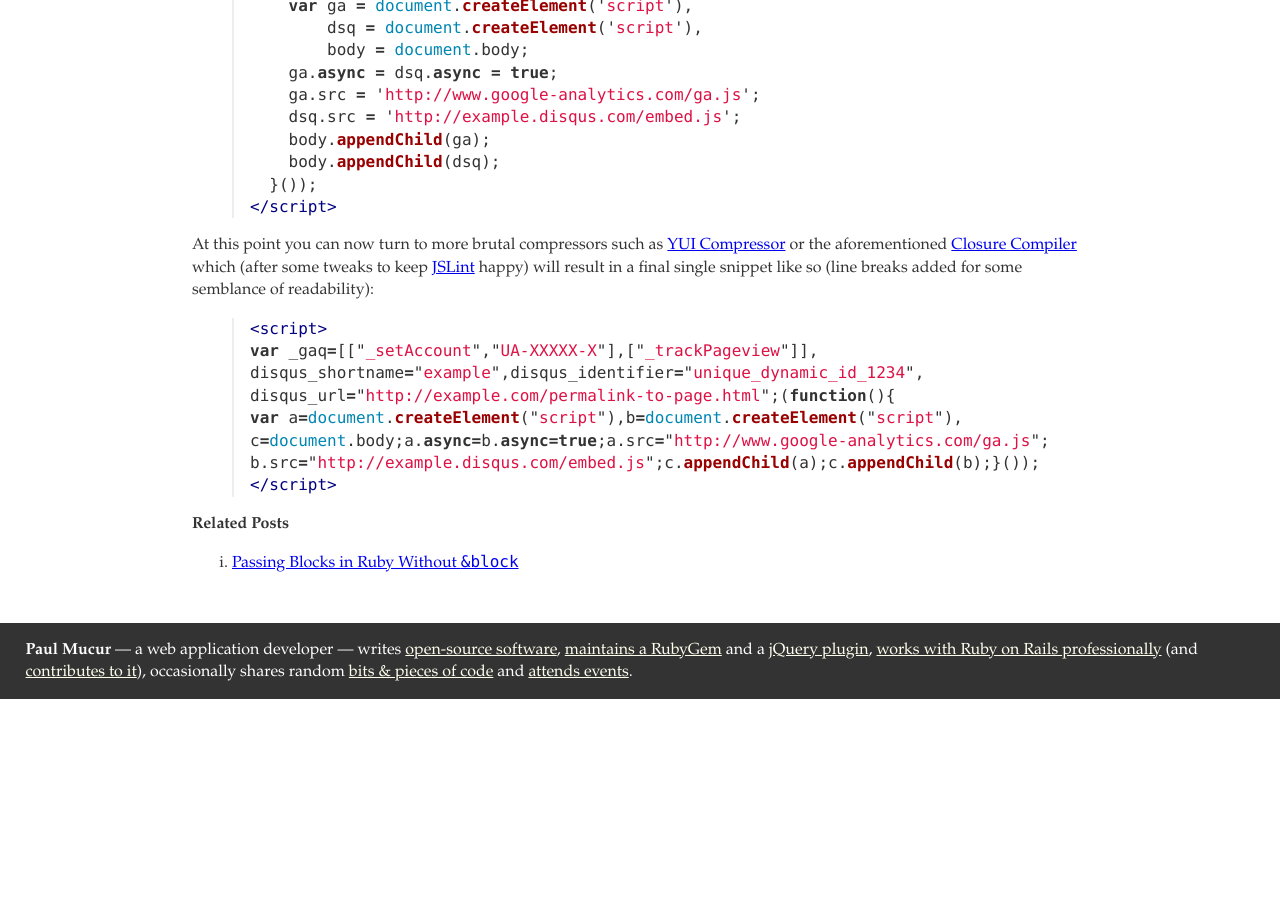
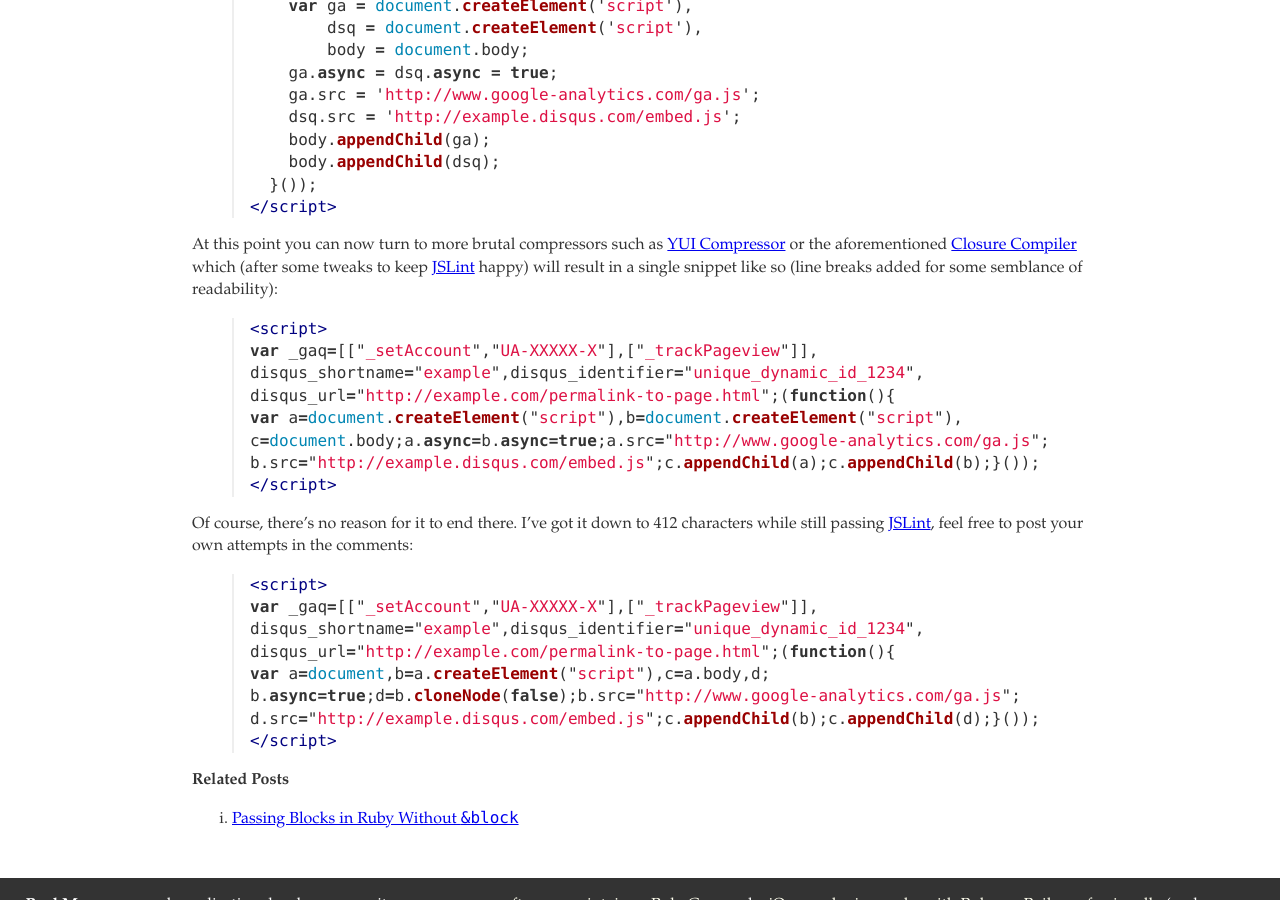
Before and after one commit to mudge/mudge.github.com, a Jekyll site: the page built from _posts/2011-01-29-combining-and-compressing-disqus-and-google-analytics-javascript.markdown, in a window 1280 px wide and 900 px high, scrolled down 4531 px. Built offline with Jekyll 4.4.1, drawn with Linux system fonts in a browser that asks for light colours; some web fonts are replaced; Markdown is read by kramdown in place of the engine named in the settings; comment, search, counter and statistics services are not loaded; before the commit the page ends 5230 px from its top, so only the background shows below that.

Commit message:
Issue the challenge.

```diff
--- a/_layouts/post.html
+++ b/_layouts/post.html
@@ -1,4 +1,4 @@
 ---
 layout: default
 ---
-<article><header><h1><a href={{ page.url }}>{{ page.title }}</a></h1><p class=byline>By <a href=/ rel="me author">Paul Mucur</a></p><p class=date><time datetime={{ page.date | date_to_xmlschema }}>{{ page.date | date: "%A, %d %B %Y" }}</time></p></header>{{ content }}{% unless site.related_posts == empty %}<h2>Related Posts</h2><ol>{% for post in site.related_posts limit:3 %}<li><a href={{ post.url }}>{{ post.title }}</a></li>{% endfor %}</ol>{% endunless %}<div id=disqus_thread></div></article><script>var disqus_shortname="mudge",disqus_identifier="{{ page.id }}",disqus_url="http://mudge.github.com{{ page.url }}",_gaq=[["_setAccount","UA-1804081-1"],["_trackPageview"]];(function(){var b=document.body,g=document.createElement("script"),d=document.createElement("script");g.async=d.async=true;g.src="http://www.google-analytics.com/ga.js";d.src="http://mudge.disqus.com/embed.js";b.appendChild(g);b.appendChild(d);}());</script>
+<article><header><h1><a href={{ page.url }}>{{ page.title }}</a></h1><p class=byline>By <a href=/ rel="me author">Paul Mucur</a></p><p class=date><time datetime={{ page.date | date_to_xmlschema }}>{{ page.date | date: "%A, %d %B %Y" }}</time></p></header>{{ content }}{% unless site.related_posts == empty %}<h2>Related Posts</h2><ol>{% for post in site.related_posts limit:3 %}<li><a href={{ post.url }}>{{ post.title }}</a></li>{% endfor %}</ol>{% endunless %}<div id=disqus_thread></div></article><script>var disqus_shortname="mudge",disqus_identifier="{{ page.id }}",disqus_url="http://mudge.github.com{{ page.url }}",_gaq=[["_setAccount","UA-1804081-1"],["_trackPageview"]];(function(){var d=document,b=d.body,g=d.createElement("script"),q;g.async=true;q=g.cloneNode(false);g.src="http://www.google-analytics.com/ga.js";q.src="http://mudge.disqus.com/embed.js";b.appendChild(g);b.appendChild(q);}());</script>
--- a/_posts/2011-01-29-combining-and-compressing-disqus-and-google-analytics-javascript.markdown
+++ b/_posts/2011-01-29-combining-and-compressing-disqus-and-google-analytics-javascript.markdown
@@ -258,7 +258,7 @@ with something like the following:
 
 At this point you can now turn to more brutal compressors such as [YUI
 Compressor][] or the aforementioned [Closure Compiler][] which (after some
-tweaks to keep [JSLint][] happy) will result in a final single snippet like
+tweaks to keep [JSLint][] happy) will result in a single snippet like
 so (line breaks added for some semblance of readability):
 
 {% highlight html %}
@@ -269,6 +269,21 @@ disqus_url="http://example.com/permalink-to-page.html";(function(){
 var a=document.createElement("script"),b=document.createElement("script"),
 c=document.body;a.async=b.async=true;a.src="http://www.google-analytics.com/ga.js";
 b.src="http://example.disqus.com/embed.js";c.appendChild(a);c.appendChild(b);}());
+</script>
+{% endhighlight %}
+
+Of course, there's no reason for it to end there. I've got it down to 412
+characters while still passing [JSLint][], feel free to post your own attempts in
+the comments:
+
+{% highlight html %}
+<script>
+var _gaq=[["_setAccount","UA-XXXXX-X"],["_trackPageview"]],
+disqus_shortname="example",disqus_identifier="unique_dynamic_id_1234",
+disqus_url="http://example.com/permalink-to-page.html";(function(){
+var a=document,b=a.createElement("script"),c=a.body,d;
+b.async=true;d=b.cloneNode(false);b.src="http://www.google-analytics.com/ga.js";
+d.src="http://example.disqus.com/embed.js";c.appendChild(b);c.appendChild(d);}());
 </script>
 {% endhighlight %}
 
--- a/index.html
+++ b/index.html
@@ -2,4 +2,4 @@
 layout: default
 title: Paul Mucur
 ---
-<section><header><h1>Paul Mucur</h1><p class=byline>Tales from a web application developer</p></header></section>{% assign first_post = site.posts.first %}<article><header><h1><a href={{ first_post.url }}>{{ first_post.title }}</a></h1><p class=date><time datetime={{ first_post.date | date_to_xmlschema }}>{{ first_post.date | date: "%A, %d %B %Y" }}</time></p></header>{{ first_post.content }}<p><a href={{ first_post.url }}#disqus_thread data-disqus-identifier={{ first_post.id }}>Comments</a></p></article><section><h2>Older Posts</h2><ol>{% for post in site.posts offset:1 %}<li><a href={{ post.url }}>{{ post.title }}</a></li>{% endfor %}</ol></section><script>var disqus_shortname="mudge",_gaq=[["_setAccount","UA-1804081-1"],["_trackPageview"]];(function(){var b=document.body,g=document.createElement("script"),d=document.createElement("script");g.async=d.async=true;g.src="http://www.google-analytics.com/ga.js";d.src="http://mudge.disqus.com/count.js";b.appendChild(g);b.appendChild(d);}());</script>
+<section><header><h1>Paul Mucur</h1><p class=byline>Tales from a web application developer</p></header></section>{% assign first_post = site.posts.first %}<article><header><h1><a href={{ first_post.url }}>{{ first_post.title }}</a></h1><p class=date><time datetime={{ first_post.date | date_to_xmlschema }}>{{ first_post.date | date: "%A, %d %B %Y" }}</time></p></header>{{ first_post.content }}<p><a href={{ first_post.url }}#disqus_thread data-disqus-identifier={{ first_post.id }}>Comments</a></p></article><section><h2>Older Posts</h2><ol>{% for post in site.posts offset:1 %}<li><a href={{ post.url }}>{{ post.title }}</a></li>{% endfor %}</ol></section><script>var disqus_shortname="mudge",_gaq=[["_setAccount","UA-1804081-1"],["_trackPageview"]];(function(){var d=document,b=d.body,g=d.createElement("script"),q;g.async=true;q=g.cloneNode(false);g.src="http://www.google-analytics.com/ga.js";q.src="http://mudge.disqus.com/count.js";b.appendChild(g);b.appendChild(q);}());</script>
```
